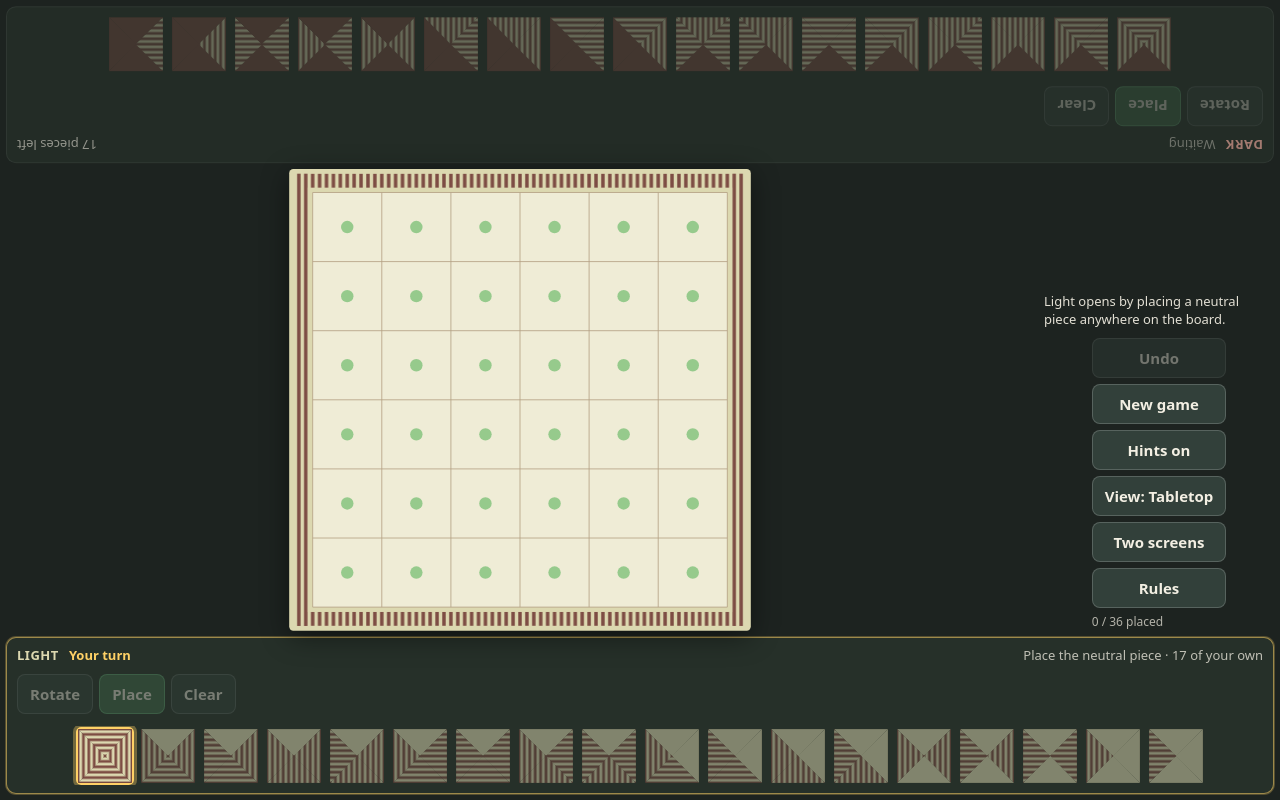
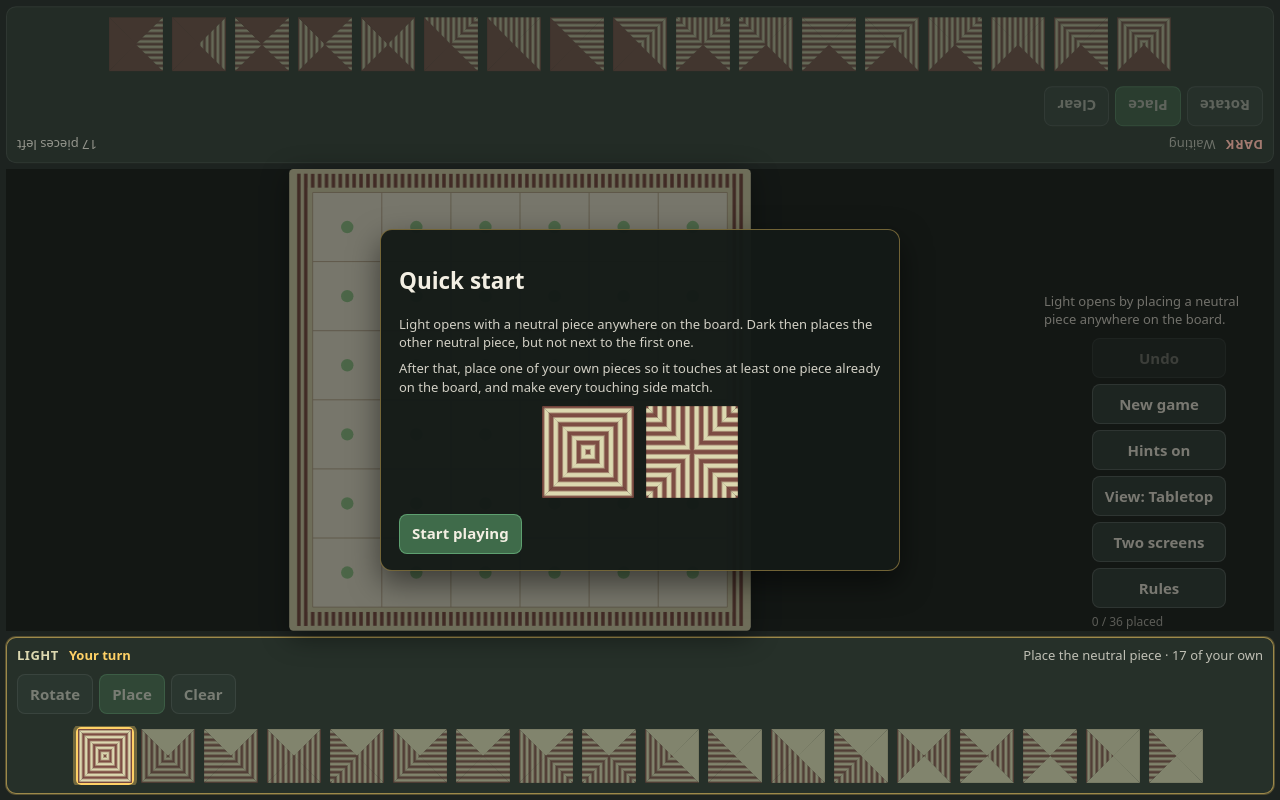
Before and after one commit to englishw/quads, a website built with Vite: page index.html in a window 1280 px wide. Built offline with nearby package versions, Linux system fonts and the light colour scheme.

Commit message:
Add quick start onboarding overlay

```diff
--- a/src/styles.css
+++ b/src/styles.css
@@ -292,6 +292,43 @@ body {
 
 /* --- overlays ----------------------------------------------------------- */
 
+.quick-start {
+  position: absolute;
+  inset: 0;
+  z-index: 25;
+  display: grid;
+  place-items: center;
+  padding: 12px;
+  background: rgba(10, 12, 11, 0.52);
+}
+
+.quick-start__card {
+  width: min(520px, 100%);
+  background: rgba(20, 26, 23, 0.97);
+  border: 1px solid rgba(255, 209, 102, 0.4);
+  border-radius: 12px;
+  padding: 16px 18px;
+  box-shadow: 0 12px 30px rgba(0, 0, 0, 0.5);
+}
+
+.quick-start__previews {
+  display: flex;
+  justify-content: center;
+  gap: 12px;
+  margin: 10px 0 16px;
+}
+
+.quick-start__preview {
+  width: clamp(56px, 12vmin, 92px);
+  aspect-ratio: 1;
+}
+
+.quick-start-svg {
+  display: block;
+  width: 100%;
+  height: 100%;
+}
+
 .dialog,
 .result {
   position: absolute;
--- a/src/ui/app.ts
+++ b/src/ui/app.ts
@@ -11,7 +11,7 @@ import {
   type GameState,
 } from '../engine/game';
 import { distinctRotations } from '../engine/rules';
-import { tileById } from '../engine/tiles';
+import { tileById, tileIdsFor } from '../engine/tiles';
 import { boardSvg, type Ghost } from '../render/board';
 import { tileSvg } from '../render/tile';
 import {
@@ -62,6 +62,7 @@ interface UiState {
   message: string;
   showRules: boolean;
   showShare: boolean;
+  showQuickStart: boolean;
   joinCode: string;
   view: ViewMode;
 }
@@ -81,6 +82,7 @@ interface Session {
 const PLAYER_NAMES: Record<Player, string> = { light: 'Light', dark: 'Dark' };
 const VIEW_NAMES: Record<ViewMode, string> = { tabletop: 'Tabletop', upright: 'Upright' };
 const VIEW_STORAGE_KEY = 'quads.view';
+const QUICK_START_STORAGE_KEY = 'quads.quickstart.v1';
 const SAVE_STORAGE_KEY = 'quads.save.v1';
 
 const STATUS_LABELS: Record<RelayStatus, string> = {
@@ -103,6 +105,22 @@ function loadViewMode(): ViewMode {
 function saveViewMode(view: ViewMode): void {
   try {
     localStorage.setItem(VIEW_STORAGE_KEY, view);
+  } catch {
+    // Not being able to remember the choice is not worth interrupting the game.
+  }
+}
+
+function loadQuickStartSeen(): boolean {
+  try {
+    return localStorage.getItem(QUICK_START_STORAGE_KEY) === 'true';
+  } catch {
+    return false;
+  }
+}
+
+function saveQuickStartSeen(): void {
+  try {
+    localStorage.setItem(QUICK_START_STORAGE_KEY, 'true');
   } catch {
     // Not being able to remember the choice is not worth interrupting the game.
   }
@@ -154,6 +172,7 @@ export function mountGame(
     message: 'Light opens by placing a neutral piece anywhere on the board.',
     showRules: false,
     showShare: false,
+    showQuickStart: !loadQuickStartSeen(),
     joinCode: '',
     view: options.view ?? loadViewMode(),
   };
@@ -670,6 +689,12 @@ export function mountGame(
     render();
   }
 
+  function closeQuickStart(): void {
+    ui.showQuickStart = false;
+    saveQuickStartSeen();
+    render();
+  }
+
   function toggleEdgeRule(): void {
     const current = state();
     if (current.history.length > 0) {
@@ -762,8 +787,17 @@ export function mountGame(
           <button type="button" class="btn${ui.view === 'tabletop' ? ' is-on' : ''}" data-action="view-tabletop" aria-pressed="${ui.view === 'tabletop'}">Tabletop &mdash; device lies flat, Dark's tray is upside down</button>
           <button type="button" class="btn${ui.view === 'upright' ? ' is-on' : ''}" data-action="view-upright" aria-pressed="${ui.view === 'upright'}">Upright &mdash; screen stands up, both players take turns the same way up</button>
         </div>`;
+    const neutralPreview = tileIdsFor('neutral')
+      .map((tileId) => `
+        <div class="quick-start__preview">
+          ${tileSvg(tileById(tileId).sides, 0, { className: 'quick-start-svg' })}
+        </div>`)
+      .join('');
     return `
       <div class="dialog" role="dialog" aria-label="Rules and settings">
+        <h2>Quick start</h2>
+        <p class="note">Light opens by placing the first neutral piece anywhere on the board. Dark then places the second neutral piece, but not next to the first.</p>
+        <div class="quick-start__previews" aria-hidden="true">${neutralPreview}</div>
         <h2>How to play</h2>
         <ul>
           <li>Light opens with a neutral piece anywhere that still satisfies the current edge option. Dark then places the other neutral piece, but not next to the first.</li>
@@ -785,6 +819,27 @@ export function mountGame(
           Board edge: border-facing sides must match the board edge style
         </label>
         <button type="button" class="btn" data-action="rules">Close</button>
+      </div>`;
+  }
+
+  function quickStartMarkup(): string {
+    if (!ui.showQuickStart) return '';
+    return `
+      <div class="quick-start" role="dialog" aria-label="Quick start">
+        <div class="quick-start__card">
+          <h2>Quick start</h2>
+          <p class="note">Light opens with a neutral piece anywhere on the board. Dark then places the other neutral piece, but not next to the first one.</p>
+          <p class="note">After that, place one of your own pieces so it touches at least one piece already on the board, and make every touching side match.</p>
+          <div class="quick-start__previews" aria-hidden="true">
+            ${tileIdsFor('neutral')
+              .map((tileId) => `
+                <div class="quick-start__preview">
+                  ${tileSvg(tileById(tileId).sides, 0, { className: 'quick-start-svg' })}
+                </div>`)
+              .join('')}
+          </div>
+          <button type="button" class="btn btn--primary" data-action="quickstart-close">Start playing</button>
+        </div>
       </div>`;
   }
 
@@ -891,6 +946,7 @@ export function mountGame(
           <div class="board-wrap">${boardSvg(s, view)}</div>
           <p class="status" role="status" aria-live="polite">${statusLine()}</p>
           ${toolbarMarkup()}
+          ${quickStartMarkup()}
           ${rulesMarkup()}
           ${shareMarkup()}
           ${resultMarkup()}
@@ -1032,6 +1088,9 @@ export function mountGame(
           if (ui.showRules) ui.showShare = false;
           render();
           return;
+        case 'quickstart-close':
+          closeQuickStart();
+          return;
         case 'view':
           toggleViewMode();
           return;
```
